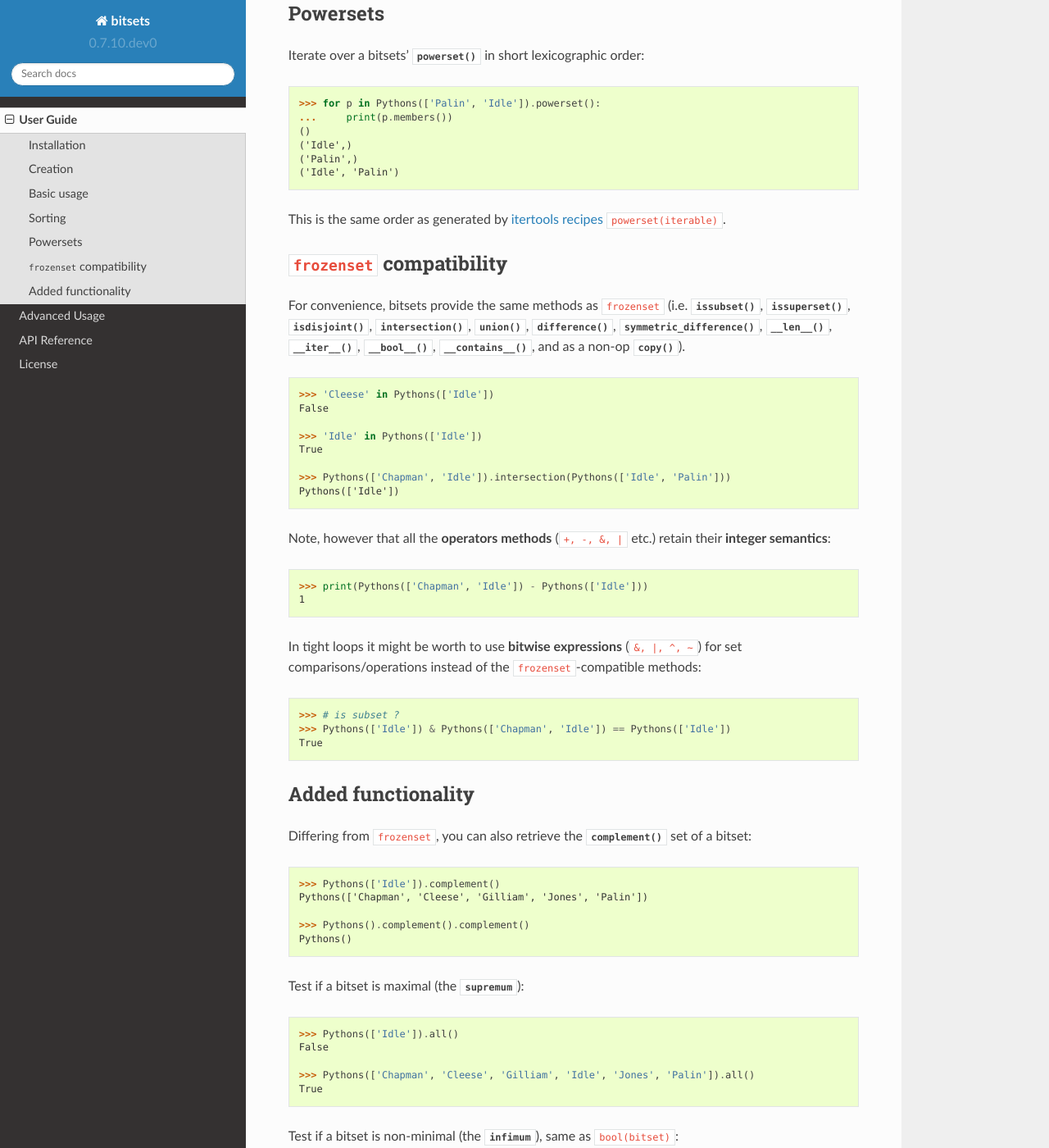
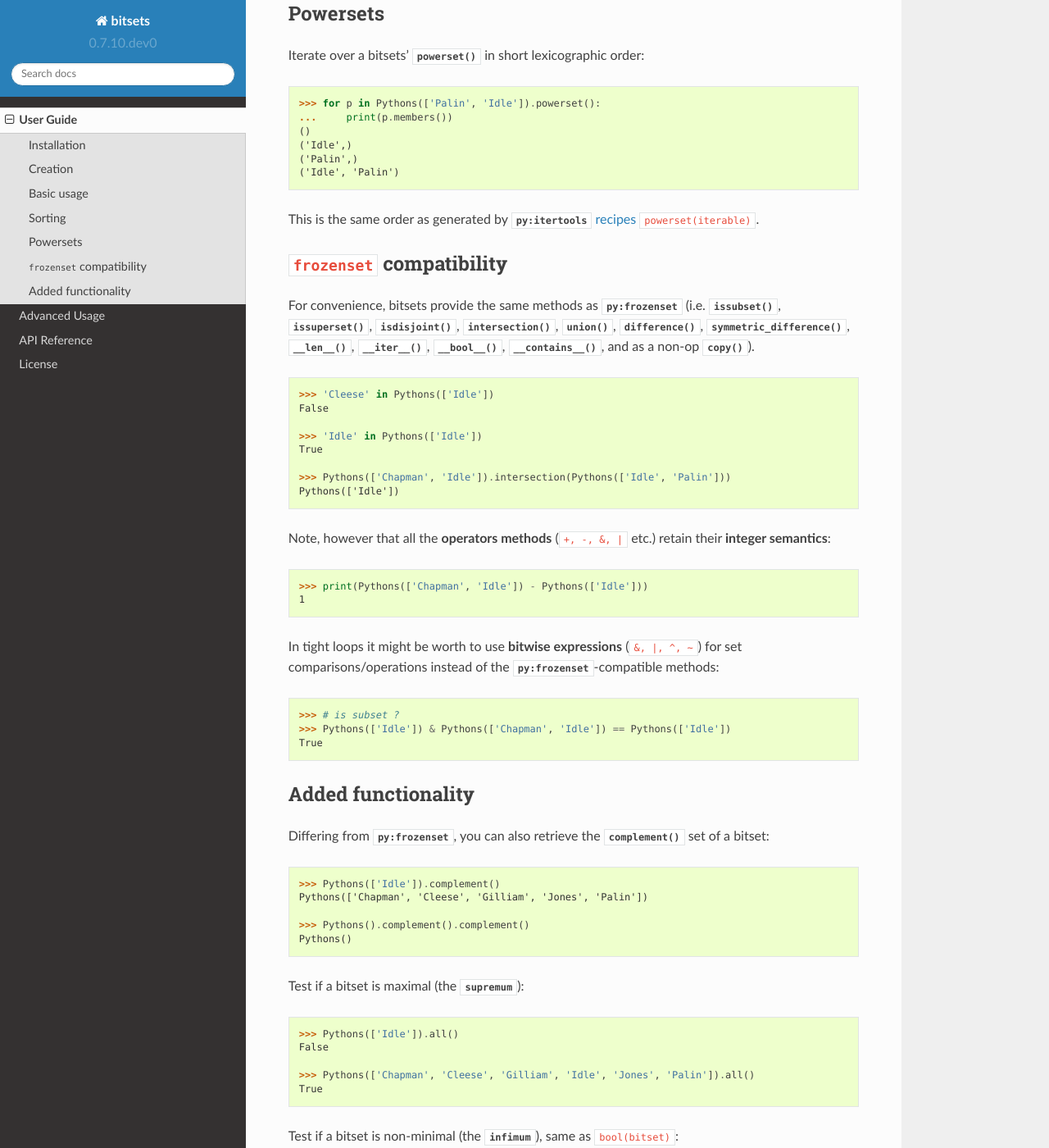
Before and after one commit to xflr6/bitsets, a Sphinx documentation site: the page built from docs/manual.rst, in a window 1280 px wide and 1400 px high, scrolled down 3418 px. Shown: the whole window at 82% size. Built offline with Sphinx 7.4.7 and the Read the Docs theme 2.0.0, drawn with Linux system fonts in a browser that asks for light colours; some of the changed text lies outside the part shown.

```diff
--- a/docs/advanced.rst
+++ b/docs/advanced.rst
@@ -41,7 +41,7 @@ Make sure that the ``bin`` directory of Graphviz is on your system path.
     			b3 -> b2
     ...
 
-.. image:: _static/hasse-bits.png
+.. image:: _static/hasse-bits.svg
     :align: center
 
 
@@ -65,7 +65,7 @@ Show members instead of bits:
     			b3 -> b2
     ...
 
-.. image:: _static/hasse-members.png
+.. image:: _static/hasse-members.svg
     :align: center
 
 Remember that the graphs have ``2 ** domain_size`` nodes.
--- a/docs/conf.py
+++ b/docs/conf.py
@@ -33,7 +33,13 @@ import bitsets
 extensions = [
     'sphinx.ext.autodoc',
     'sphinx.ext.napoleon',
+    'sphinx.ext.intersphinx',
 ]
+
+intersphinx_mapping = {
+    'py': ('http://docs.python.org/2', None),
+    'py3': ('http://docs.python.org/3', None),
+}
 
 # Add any paths that contain templates here, relative to this directory.
 templates_path = ['_templates']
--- a/docs/manual.rst
+++ b/docs/manual.rst
@@ -48,7 +48,8 @@ The domain needs to be a hashable duplicate-free sequence of at least one item
 
 The resulting class is an integer (``int`` or ``long`` depending on Python
 version) subclass, so its instances (being integers) are **immutable and
-hashable** and thus in many ways similar to Python's built-in ``frozenset``.
+hashable** and thus in many ways similar to Python's built-in
+:class:`py:frozenset`.
 
 .. code:: python
 
@@ -210,15 +211,15 @@ Iterate over a bitsets' :meth:`~.BitSet.powerset` in short lexicographic order:
     ('Palin',)
     ('Idle', 'Palin')
 
-This is the same order as generated by `itertools recipes`_
+This is the same order as generated by :mod:`py:itertools` recipes_
 ``powerset(iterable)``.
 
 
 ``frozenset`` compatibility
 ---------------------------
 
-For convenience, bitsets provide the same methods as ``frozenset`` (i.e.
-:meth:`~.BitSet.issubset`, :meth:`~.BitSet.issuperset`,
+For convenience, bitsets provide the same methods as :class:`py:frozenset`
+(i.e. :meth:`~.BitSet.issubset`, :meth:`~.BitSet.issuperset`,
 :meth:`~.BitSet.isdisjoint`, :meth:`~.BitSet.intersection`,
 :meth:`~.BitSet.union`, :meth:`~.BitSet.difference`,
 :meth:`~.BitSet.symmetric_difference`, :meth:`~.BitSet.__len__`,
@@ -246,7 +247,8 @@ their **integer semantics**:
 
 
 In tight loops it might be worth to use **bitwise expressions** (``&, |, ^, ~``)
-for set comparisons/operations instead of the ``frozenset``-compatible methods:
+for set comparisons/operations instead of the :class:`py:frozenset`-compatible
+methods:
 
 .. code:: python
 
@@ -258,7 +260,7 @@ for set comparisons/operations instead of the ``frozenset``-compatible methods:
 Added functionality
 -------------------
 
-Differing from ``frozenset``, you can also retrieve the
+Differing from :class:`py:frozenset`, you can also retrieve the
 :meth:`~.BitSet.complement` set of a bitset:
 
 .. code:: python
```
Also changed, not shown: other parts of docs/manual.rst (+1 -1 lines), docs/_static/hasse-bits.png (deleted), docs/_static/hasse-members.png (deleted).
